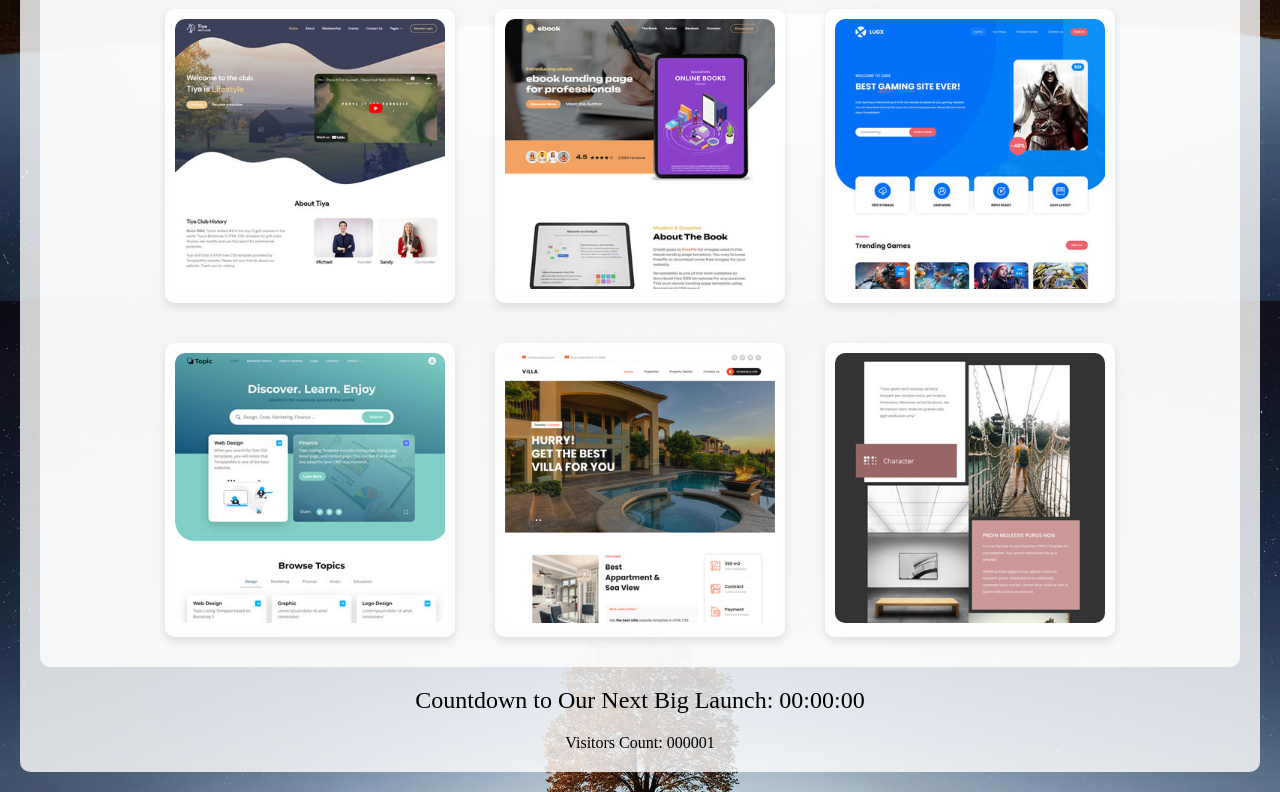
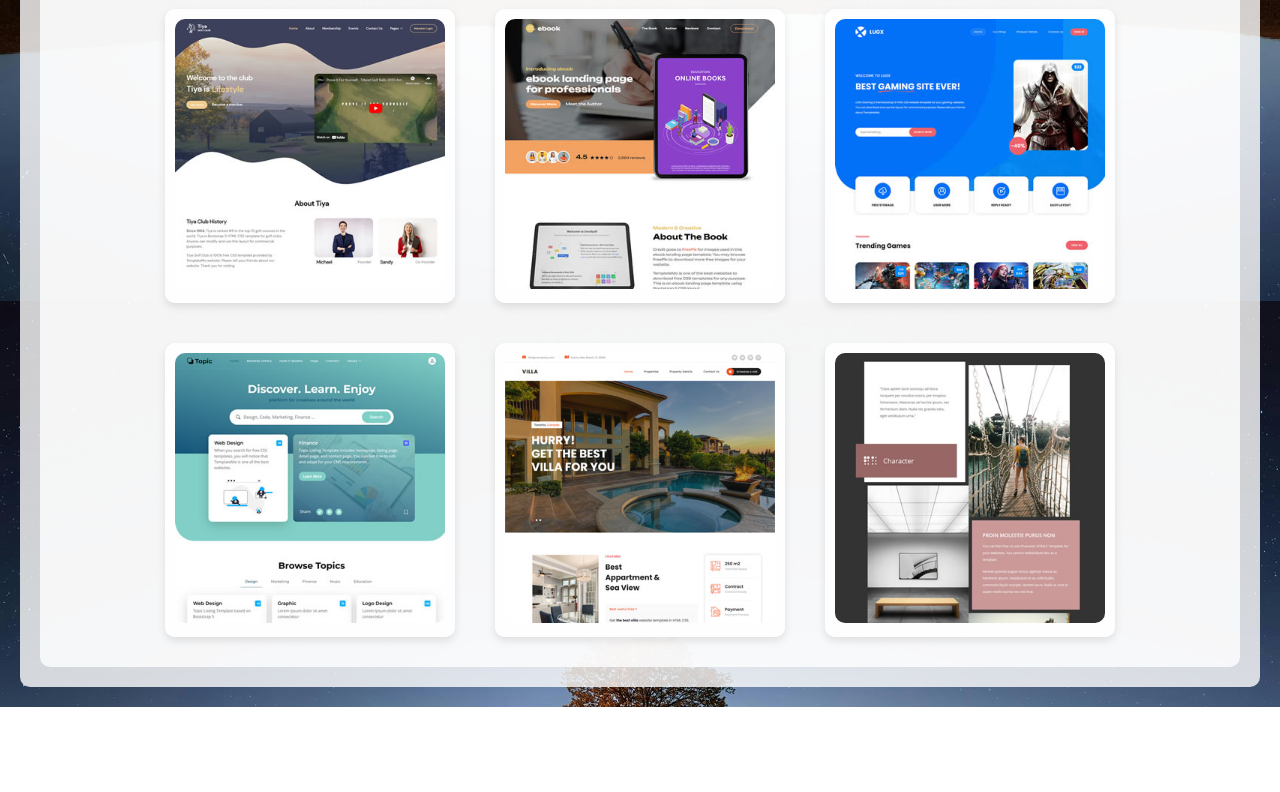
Before and after one commit to KlausMikaelson13/WebsitePeAao, a plain HTML site: page index.html in a window 1280 px wide. Shown: the part 1403-2195 px from the top of the page. After the commit the page ends 2110 px from the top, so only its background shows below. Drawn offline with Linux system fonts and the light colour scheme; a script that the page names is missing.

Commit message:
Update index.html

```diff
--- a/index.html
+++ b/index.html
@@ -192,14 +192,6 @@
                     </div>
                 </div>
             </div>
-            <div class="countdown">
-                Countdown to Our Next Big Launch: <span id="countdown-timer">00:00:00</span>
-            </div>
-            <div class="visitor-counter">
-                Visitors Count: <span id="visitor-count">000001</span>
-            </div>
-        </div>
-    </div>
     <script src="script.js"></script>
 </body>
 </html>
```
